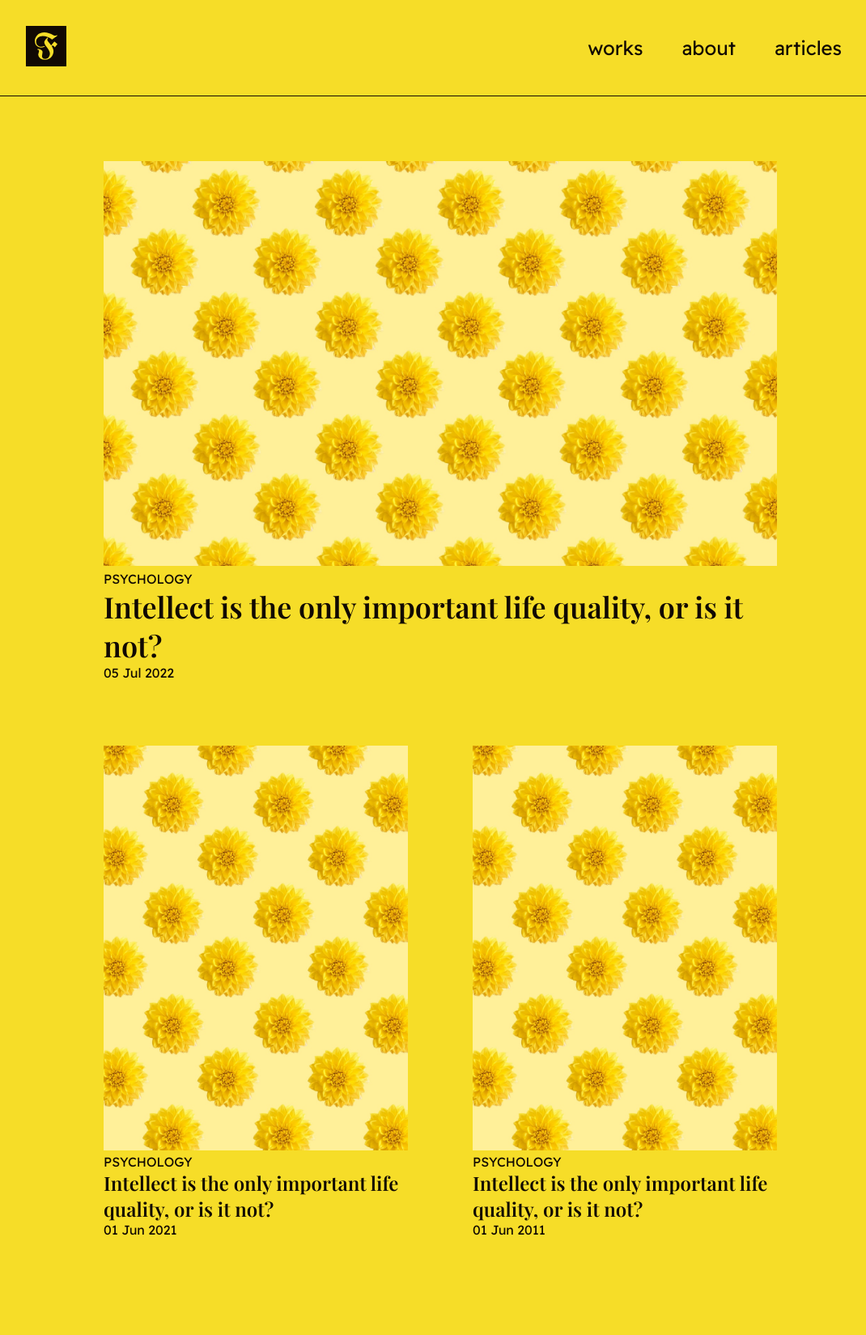
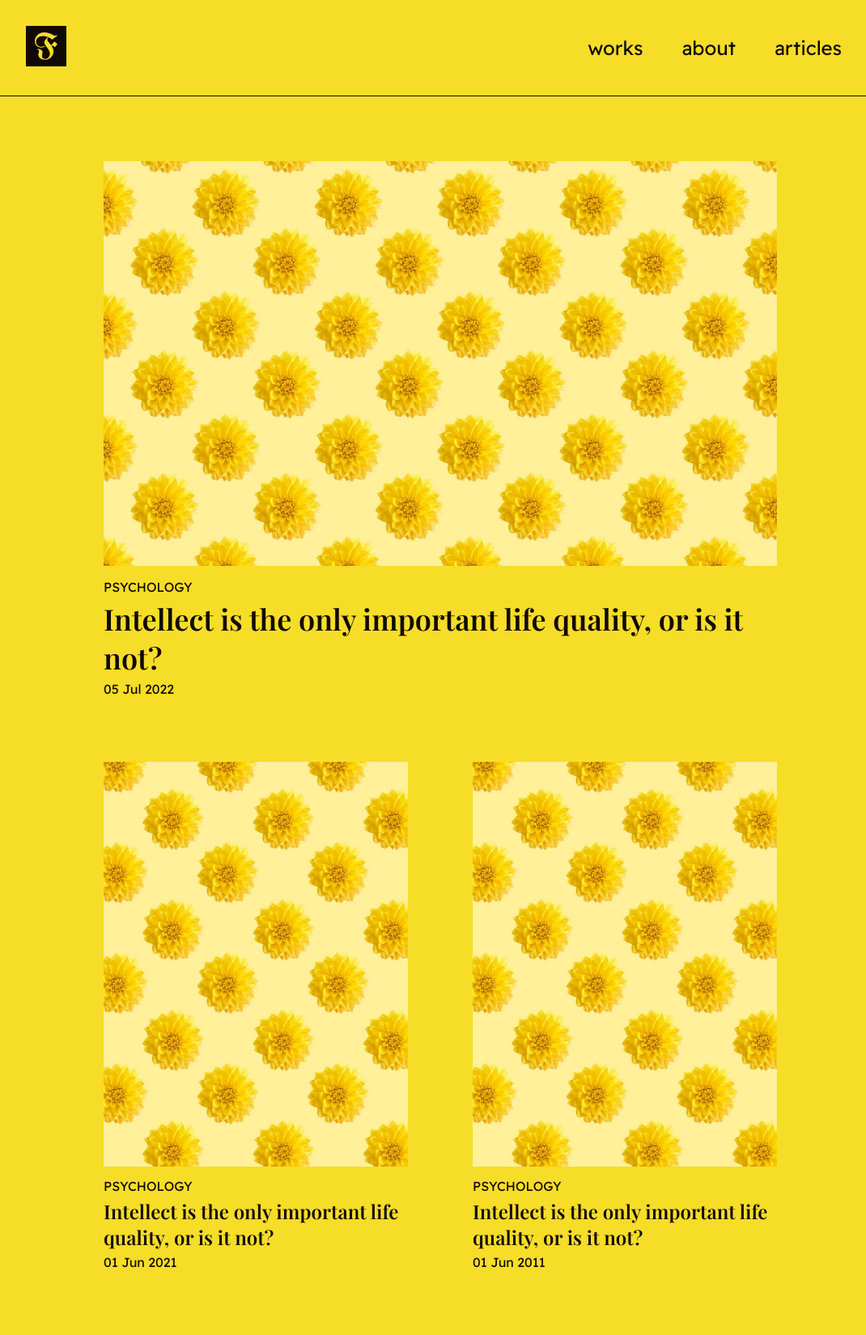
Before and after one commit to franthormel/franthormel.github.io, a Jekyll site: the page built from articles.html, in a window 1280 px wide. Shown: the whole page at 81% size, without its empty margins (96-1166 px from the left). Built offline with Jekyll 4.4.1, drawn with Linux system fonts in a browser that asks for light colours; before the commit the page ends 1609 px from its top, so only the background shows below that.

Commit message:
Display category on articles grid
Fix margins of category, header, and date

```diff
--- a/_sass/_articles.scss
+++ b/_sass/_articles.scss
@@ -18,13 +18,13 @@
 
 .article__post__category {
   font-size: 1rem;
-  margin: 0;
+  margin: 10px 0 0;
 }
 
 .articles__post__header {
   font-family: "Playfair Display", serif;
   font-weight: 600;
-  margin: 0;
+  margin: 5px 0;
 }
 
 .articles__post__date {
--- a/articles.html
+++ b/articles.html
@@ -17,7 +17,6 @@ title: Articles
 
         <p class="articles__post__date">{{ post.date | date_to_string }}</p>
       </img>
-      <!-- TODO 5: Try using post excerpts -->
     </li>
     {% endfor %}
   </article>
```
